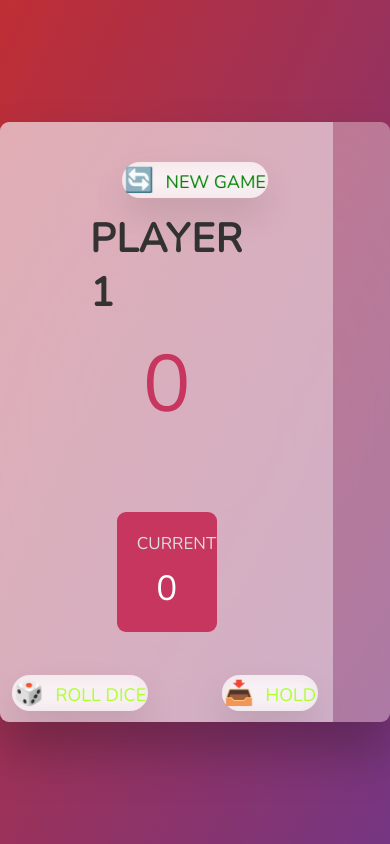
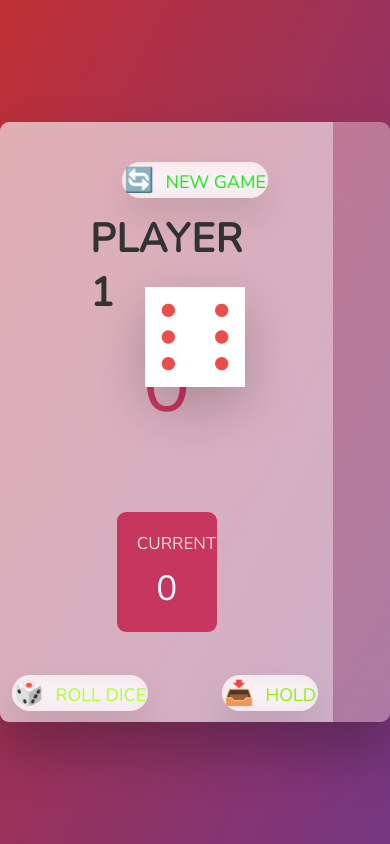
Before and after one commit to Codekazuki/Dice-game, a plain HTML site: page index.html in a window 390 px wide. Both pictures are taken after a click on the button "🎲 ROLL DICE". Drawn offline with nearby package versions, Linux system fonts and the light colour scheme.

Commit message:
src vs scr

```diff
--- a/main.css
+++ b/main.css
@@ -190,7 +190,7 @@ main {
   .btn--new {
     top: 4rem;
     padding: 0.2rem;
-    color: green;
+    color: rgb(26, 226, 26);
   }
   .btn--roll {
     top: 55.3rem;
@@ -200,7 +200,7 @@ main {
   }
   .btn--hold {
     top: 55.3rem;
-    color: greenyellow;
+    color: rgb(147, 236, 14);
     left: 27rem;
     padding: 0.2rem;
   }
--- a/script.js
+++ b/script.js
@@ -2,8 +2,18 @@
 
 const player0El = document.querySelector("#score--0");
 const player1El = document.querySelector("#score--1");
-const dice = document.querySelector(".dice");
+const diceEl = document.querySelector(".dice");
+const btnNew = document.querySelector(".btn--new");
+const btnRoll = document.querySelector(".btn--roll");
+const btnHold = document.querySelector(".btn--hold");
 
 player0El.textContent = 0;
 player1El.textContent = 0;
-dice.classList.add("hidden");
+diceEl.classList.add("hidden");
+
+btnRoll.addEventListener("click", function () {
+  const dice = Math.trunc(Math.random() * 6) + 1;
+  console.log(dice);
+  diceEl.classList.remove("hidden");
+  diceEl.src = `dice-${dice}.png`;
+});
```
